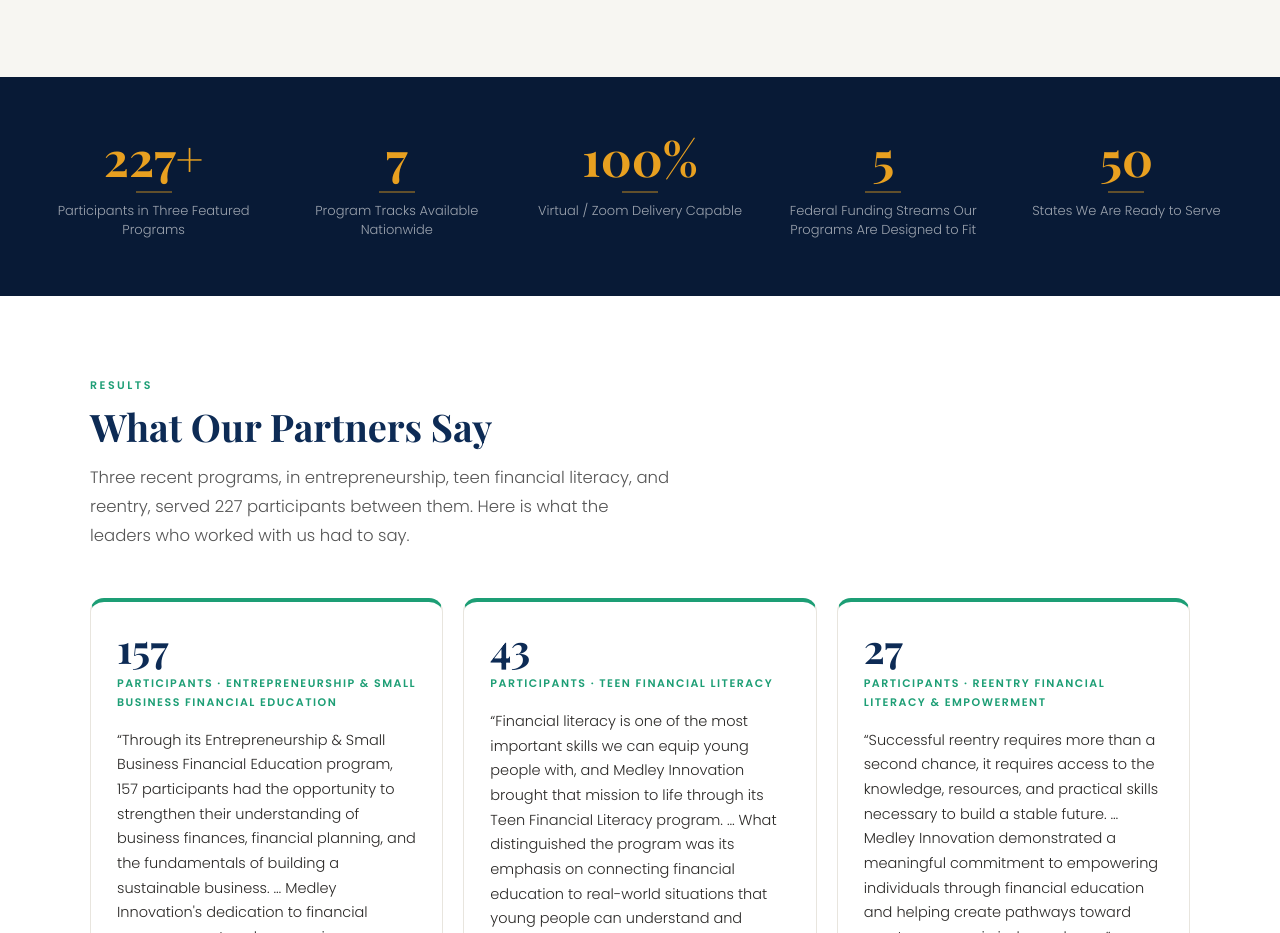
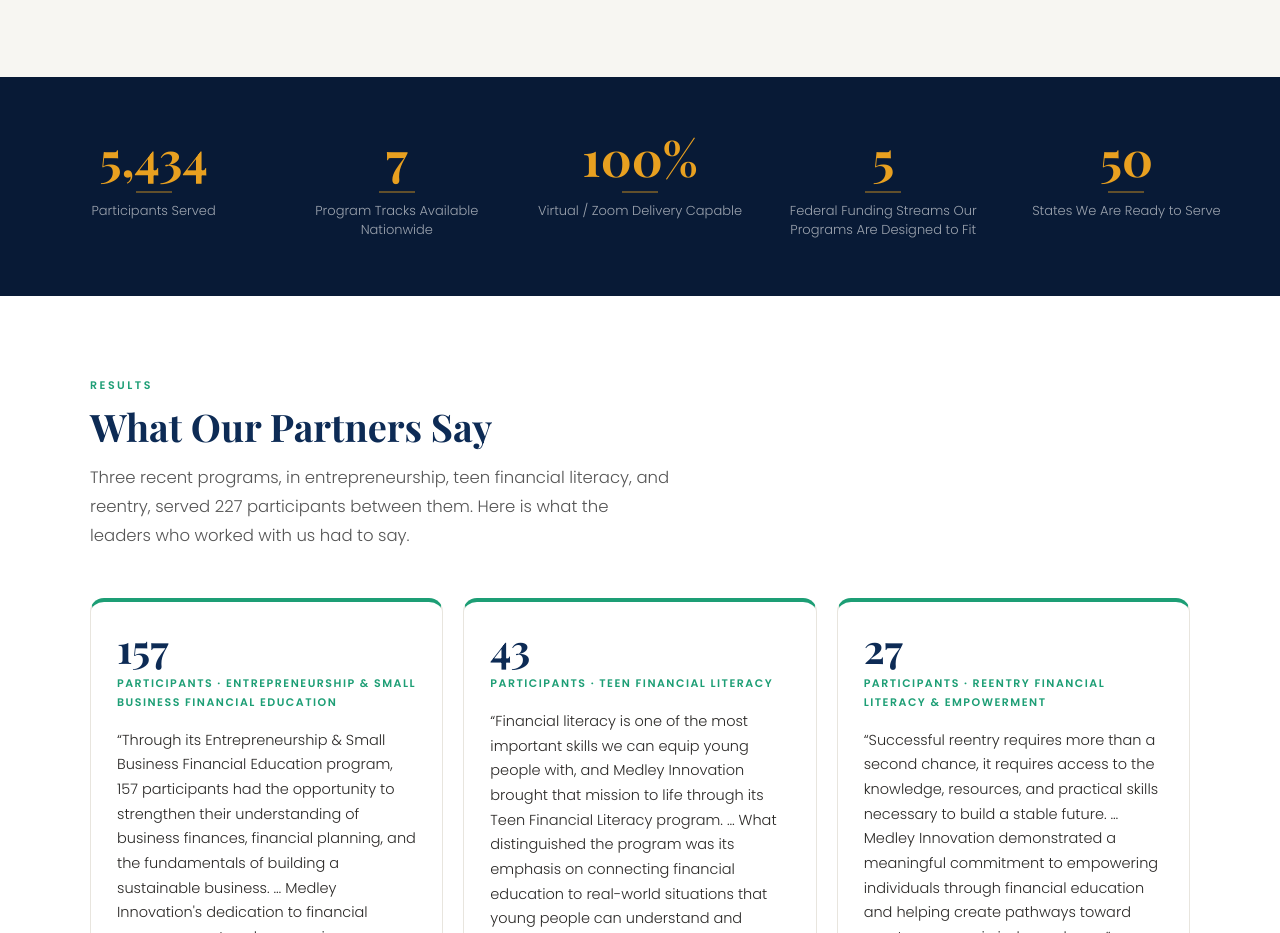
Before and after one commit to fmedley/medleyinnovation, a plain HTML site: page index.html in a window 1280 px wide. Shown: the part 2786-3719 px from the top of the page. Drawn offline with nearby package versions, Linux system fonts and the light colour scheme; a web font is replaced by a local one.

Commit message:
Homepage stats: show 5,434 participants served
Co-Authored-By: Claude Fable 5.2 <noreply@anthropic.com>
Claude-Session: https://claude.ai/code/session_01XHKE5bGaTuysbpLABo8QGR

```diff
--- a/index.html
+++ b/index.html
@@ -859,9 +859,9 @@
 <!-- ─── STATS ─── -->
 <div class="stats-bar">
   <div>
-    <div class="stat-num">227+</div>
+    <div class="stat-num">5,434</div>
     <div class="stat-divider"></div>
-    <div class="stat-label">Participants in Three Featured Programs</div>
+    <div class="stat-label">Participants Served</div>
   </div>
   <div>
     <div class="stat-num">7</div>
```
